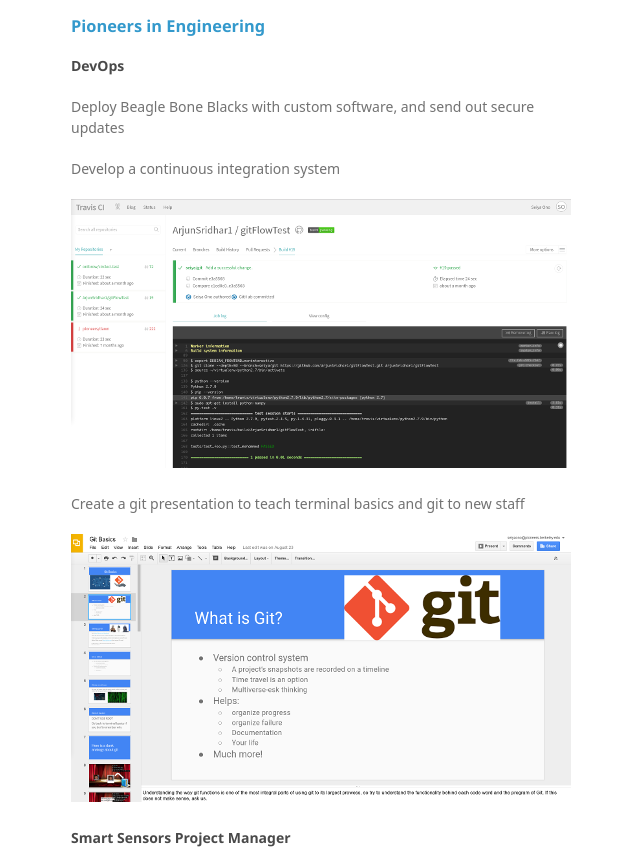
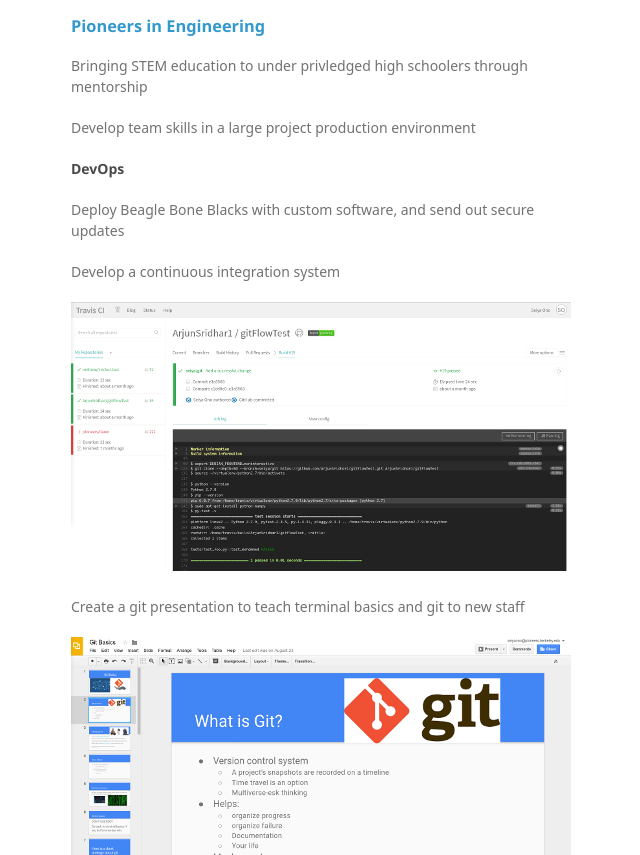
Before and after one commit to onibrow/onibrow.github.io, a plain HTML site: page projects.html in a window 1280 px wide. Shown: the part 8106-8961 px from the top of the page, without its empty margins (499-1139 px from the left). Drawn offline with Linux system fonts and the light colour scheme; a web font is replaced by a local one.

Commit message:
Add more descriptoin to pie

```diff
--- a/projects.html
+++ b/projects.html
@@ -170,6 +170,9 @@
 <a id="pioneers-in-engineering" class="anchor" href="#pioneers-in-engineering" aria-hidden="true"><span aria-hidden="true" class="octicon octicon-link"></span></a><a href="https://pioneers.berkeley.edu/">Pioneers in Engineering</a>
 </h3>
 
+<p>Bringing STEM education to under privledged high schoolers through mentorship</p>
+<p>Develop team skills in a large project production environment</p>
+
 <h4>
 <a id="devops" class="anchor" href="#devops" aria-hidden="true"><span aria-hidden="true" class="octicon octicon-link"></span></a>DevOps</h4>
 
```
